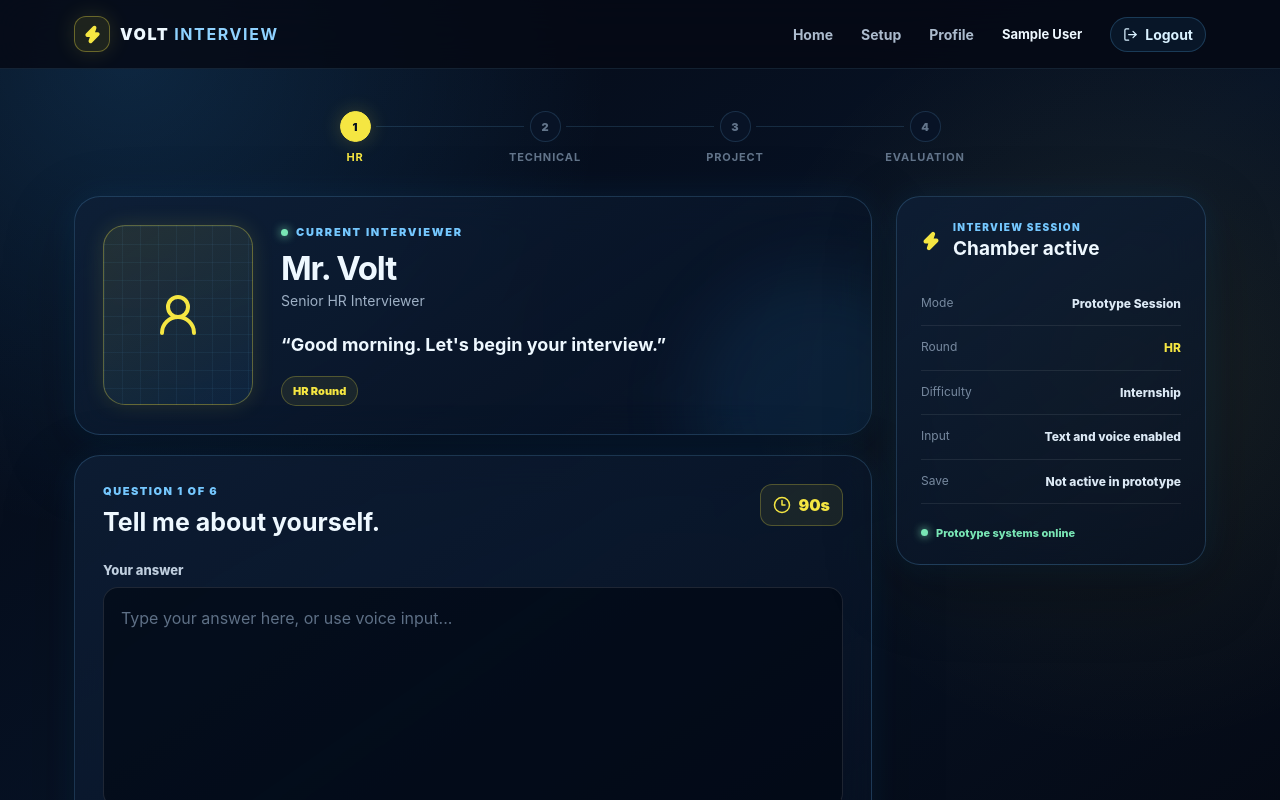
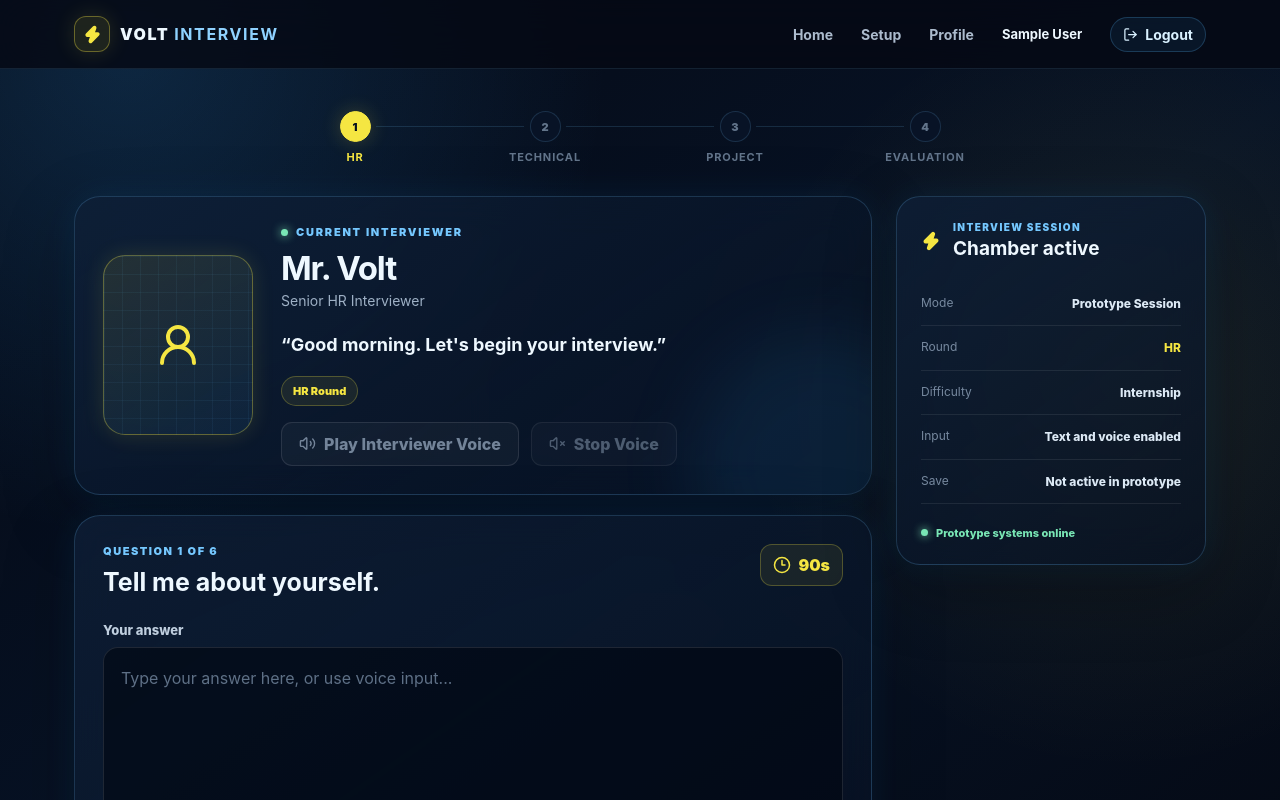
Before and after one commit to POKE-CODER-25/volt-interview, a React (Vite) app: page /interview in a window 1280 px wide. Shown: the top 800 px of the page. Built offline with nearby package versions, Linux system fonts and the light colour scheme; no server answers; sample sign-in values are in the browser's storage.

Commit message:
Phase 3B complete - browser text-to-speech for interviewer

```diff
--- /dev/null
+++ b/src/hooks/useTextToSpeech.js
@@ -0,0 +1,78 @@
+import { useEffect, useRef, useState } from 'react'
+
+function getSpeechSynthesis() {
+  if (typeof window === 'undefined') return null
+
+  return window.speechSynthesis || null
+}
+
+function getSpeechSynthesisUtterance() {
+  if (typeof window === 'undefined') return null
+
+  return window.SpeechSynthesisUtterance || null
+}
+
+export function useTextToSpeech() {
+  const [speaking, setSpeaking] = useState(false)
+  const utteranceRef = useRef(null)
+  const supported = Boolean(getSpeechSynthesis() && getSpeechSynthesisUtterance())
+
+  useEffect(() => {
+    return () => {
+      getSpeechSynthesis()?.cancel()
+      utteranceRef.current = null
+    }
+  }, [])
+
+  function speak(text, options = {}) {
+    const synthesis = getSpeechSynthesis()
+    const SpeechSynthesisUtterance = getSpeechSynthesisUtterance()
+
+    if (!synthesis || !SpeechSynthesisUtterance || !text?.trim()) {
+      return
+    }
+
+    synthesis.cancel()
+
+    const utterance = new SpeechSynthesisUtterance(text.trim())
+    utterance.lang = options.lang || 'en-US'
+    utterance.rate = options.rate ?? 0.95
+    utterance.pitch = options.pitch ?? 1
+    utterance.volume = options.volume ?? 1
+
+    utterance.onstart = () => {
+      setSpeaking(true)
+    }
+
+    utterance.onend = () => {
+      if (utteranceRef.current === utterance) {
+        utteranceRef.current = null
+        setSpeaking(false)
+      }
+    }
+
+    utterance.onerror = () => {
+      if (utteranceRef.current === utterance) {
+        utteranceRef.current = null
+        setSpeaking(false)
+      }
+    }
+
+    utteranceRef.current = utterance
+    setSpeaking(true)
+    synthesis.speak(utterance)
+  }
+
+  function stop() {
+    getSpeechSynthesis()?.cancel()
+    utteranceRef.current = null
+    setSpeaking(false)
+  }
+
+  return {
+    supported,
+    speaking,
+    speak,
+    stop,
+  }
+}
--- a/src/pages/InterviewPage.jsx
+++ b/src/pages/InterviewPage.jsx
@@ -8,14 +8,19 @@ import {
   ShieldCheck,
   Square,
   UserRound,
+  Volume2,
+  VolumeX,
   Zap,
 } from 'lucide-react'
 import { motion } from 'framer-motion'
 import { useState } from 'react'
 import { useNavigate } from 'react-router-dom'
 import { useSpeechRecognition } from '../hooks/useSpeechRecognition'
+import { useTextToSpeech } from '../hooks/useTextToSpeech'
 
 const rounds = ['HR', 'Technical', 'Project', 'Evaluation']
+const interviewerVoiceLine =
+  "Good morning. Let's begin your interview. Tell me about yourself."
 
 function InterviewPage() {
   const [answer, setAnswer] = useState('')
@@ -37,9 +42,19 @@ function InterviewPage() {
       setSubmitted(false)
     },
   })
+  const {
+    supported: ttsSupported,
+    speaking: interviewerSpeaking,
+    speak: speakInterviewerLine,
+    stop: stopInterviewerVoice,
+  } = useTextToSpeech()
 
   function submitAnswer() {
     setSubmitted(true)
+  }
+
+  function playInterviewerVoice() {
+    speakInterviewerLine(interviewerVoiceLine)
   }
 
   const voiceButtonLabel = starting
@@ -95,6 +110,65 @@ function InterviewPage() {
                 “Good morning. Let&apos;s begin your interview.”
               </blockquote>
               <span className="round-badge">HR Round</span>
+              <div
+                className="answer-actions"
+                style={{ marginTop: 16, justifyContent: 'flex-start' }}
+              >
+                <button
+                  type="button"
+                  className="voice-prototype"
+                  onClick={playInterviewerVoice}
+                  disabled={!ttsSupported}
+                  style={{
+                    cursor: ttsSupported ? 'pointer' : 'not-allowed',
+                    opacity: ttsSupported ? 1 : 0.65,
+                  }}
+                >
+                  <Volume2 size={17} />
+                  Play Interviewer Voice
+                </button>
+                <button
+                  type="button"
+                  className="voice-prototype"
+                  onClick={stopInterviewerVoice}
+                  disabled={!ttsSupported || !interviewerSpeaking}
+                  style={{
+                    cursor:
+                      ttsSupported && interviewerSpeaking
+                        ? 'pointer'
+                        : 'not-allowed',
+                    opacity: ttsSupported && interviewerSpeaking ? 1 : 0.65,
+                  }}
+                >
+                  <VolumeX size={17} />
+                  Stop Voice
+                </button>
+              </div>
+              {!ttsSupported && (
+                <p
+                  role="status"
+                  style={{
+                    margin: '12px 0 0',
+                    color: '#f1b4b4',
+                    fontSize: 13,
+                  }}
+                >
+                  Text-to-speech is not supported in this browser.
+                </p>
+              )}
+              {ttsSupported && interviewerSpeaking && (
+                <p
+                  role="status"
+                  aria-live="polite"
+                  style={{
+                    margin: '12px 0 0',
+                    color: 'var(--yellow)',
+                    fontSize: 13,
+                  }}
+                >
+                  Mr. Volt is speaking...
+                </p>
+              )}
             </div>
           </motion.article>
 
```
